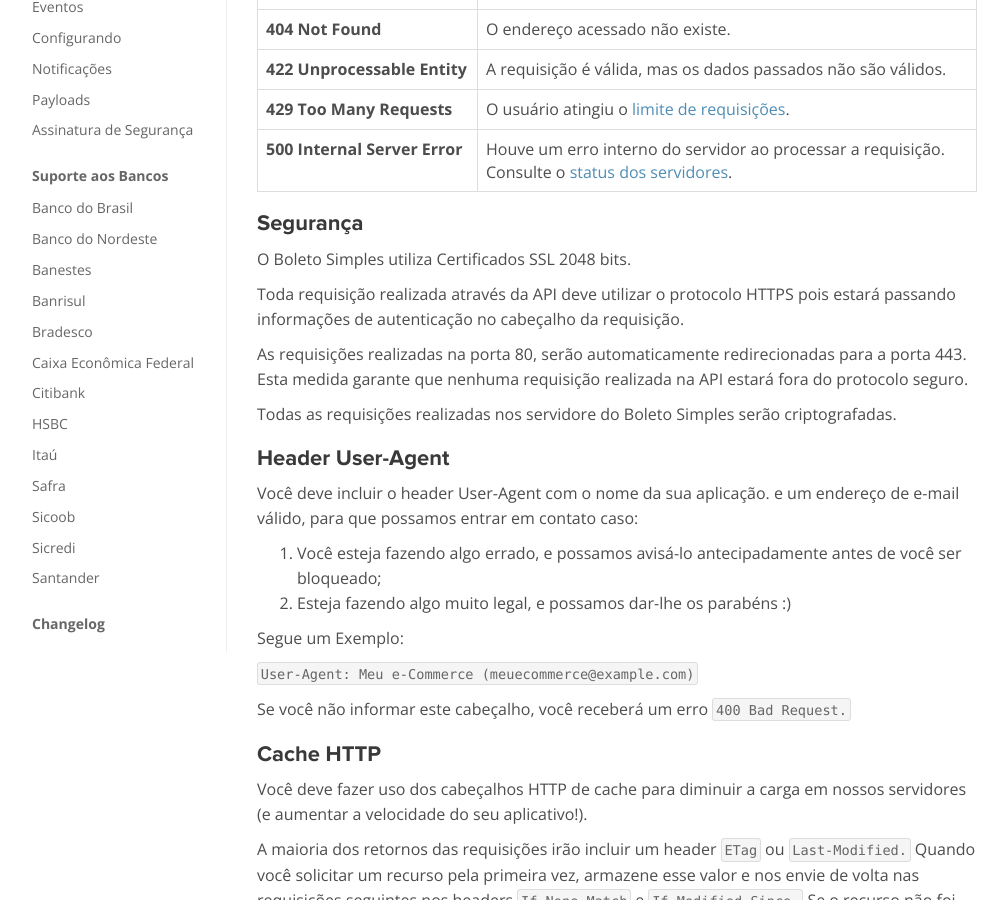
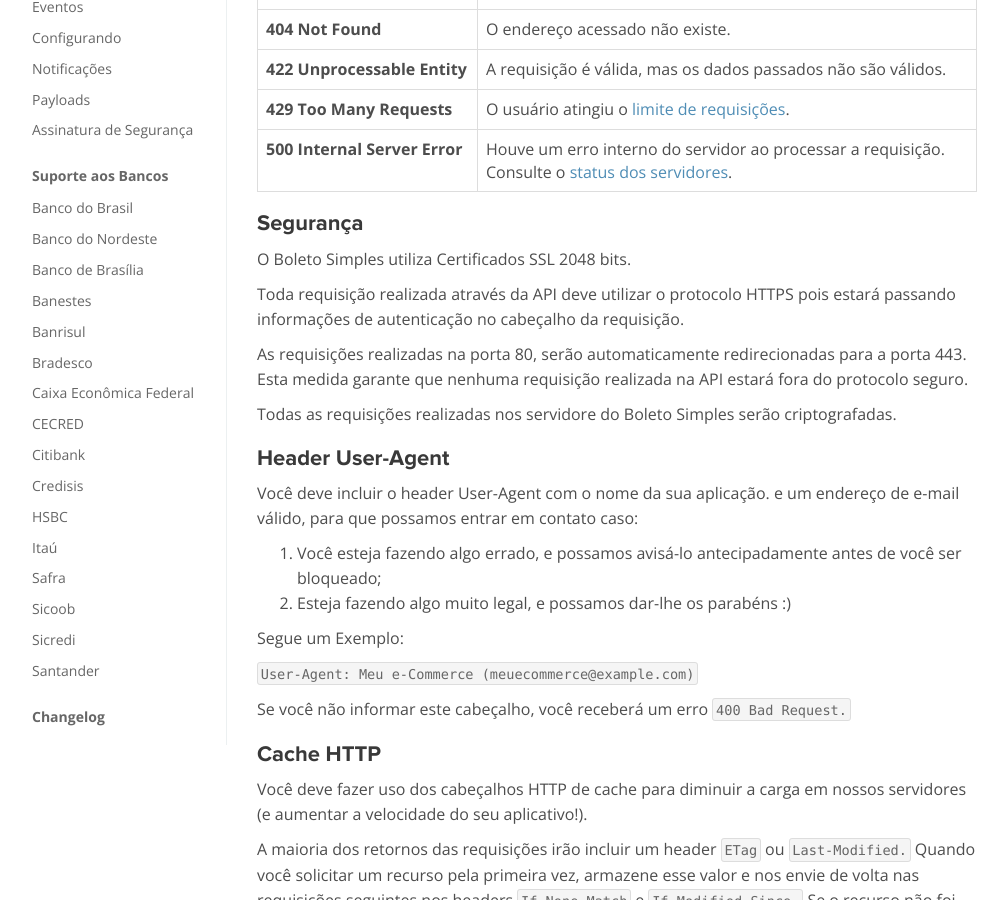
Before and after one commit to BoletoSimples/boletosimples-docs, a Jekyll site: the page built from index.markdown, in a window 1280 px wide and 900 px high, scrolled down 1624 px. Shown: the whole window, without its empty margins (143-1151 px from the left). Built offline with Jekyll 4.4.1, drawn with Linux system fonts in a browser that asks for light colours.

Commit message:
Updated Config and 1 other file

```diff
--- a/_config.yml
+++ b/_config.yml
@@ -1,6 +1,6 @@
 ---
 title: Boleto Simples API
-timezone: UTC
+timezone: America/Sao_Paulo
 collections:
   posts:
     title: Posts
--- a/_includes/sidemenu.html
+++ b/_includes/sidemenu.html
@@ -145,6 +145,9 @@
       <li {% if page.url == '/bank_contracts/bnb/' %}class="active"{% endif %}>
         <a href="/bank_contracts/bnb" title="Banco do Brasil">Banco do Nordeste</a>
       </li>
+      <li {% if page.url == '/bank_contracts/brb/' %}class="active"{% endif %}>
+        <a href="/bank_contracts/brb" title="Banco de Brasília">Banco de Brasília</a>
+      </li>
       <li {% if page.url == '/bank_contracts/banestes/' %}class="active"{% endif %}>
         <a href="/bank_contracts/banestes" title="Banrisul">Banestes</a>
       </li>
@@ -157,8 +160,14 @@
       <li {% if page.url == '/bank_contracts/cef/' %}class="active"{% endif %}>
         <a href="/bank_contracts/cef" title="Caixa Econômica Federal">Caixa Econômica Federal</a>
       </li>
+      <li {% if page.url == '/bank_contracts/cecred/' %}class="active"{% endif %}>
+        <a href="/bank_contracts/cecred" title="CECRED">CECRED</a>
+      </li>
       <li {% if page.url == '/bank_contracts/citibank/' %}class="active"{% endif %}>
         <a href="/bank_contracts/citibank" title="Citibank">Citibank</a>
+      </li>
+      <li {% if page.url == '/bank_contracts/credisis/' %}class="active"{% endif %}>
+        <a href="/bank_contracts/credisis" title="Credisis">Credisis</a>
       </li>
       <li {% if page.url == '/bank_contracts/hsbc/' %}class="active"{% endif %}>
         <a href="/bank_contracts/hsbc" title="HSBC">HSBC</a>
```
